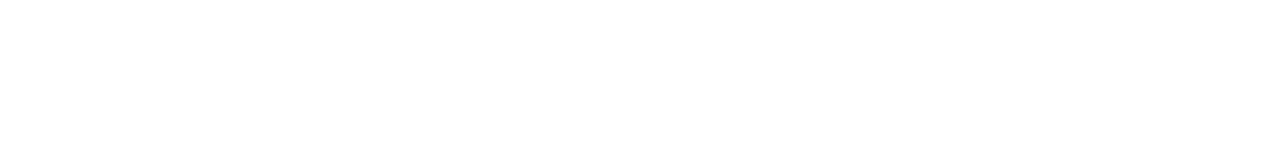
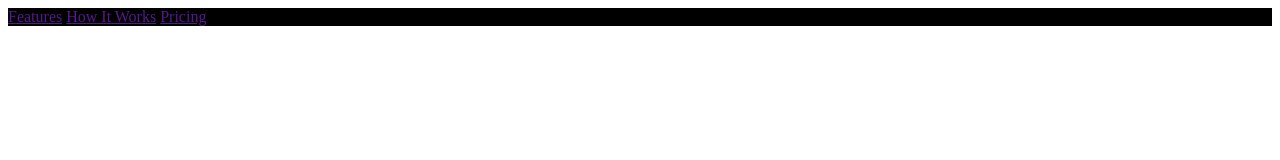
Before and after one commit to jacarinator5000/landing, a plain HTML site: page index.html in a window 1280 px wide. Drawn offline with Linux system fonts and the light colour scheme.

Commit message:
Add navbar

```diff
--- a/index.html
+++ b/index.html
@@ -8,6 +8,12 @@
     <link rel="stylesheet" href="styles.css">
 </head>
 <body>
-
+    <header id="header">
+        <nav id="navbar">
+            <a href="">Features</a>
+            <a href="">How It Works</a>
+            <a href="">Pricing</a>
+        </nav>
+    </header>
 </body>
 </html>
```
